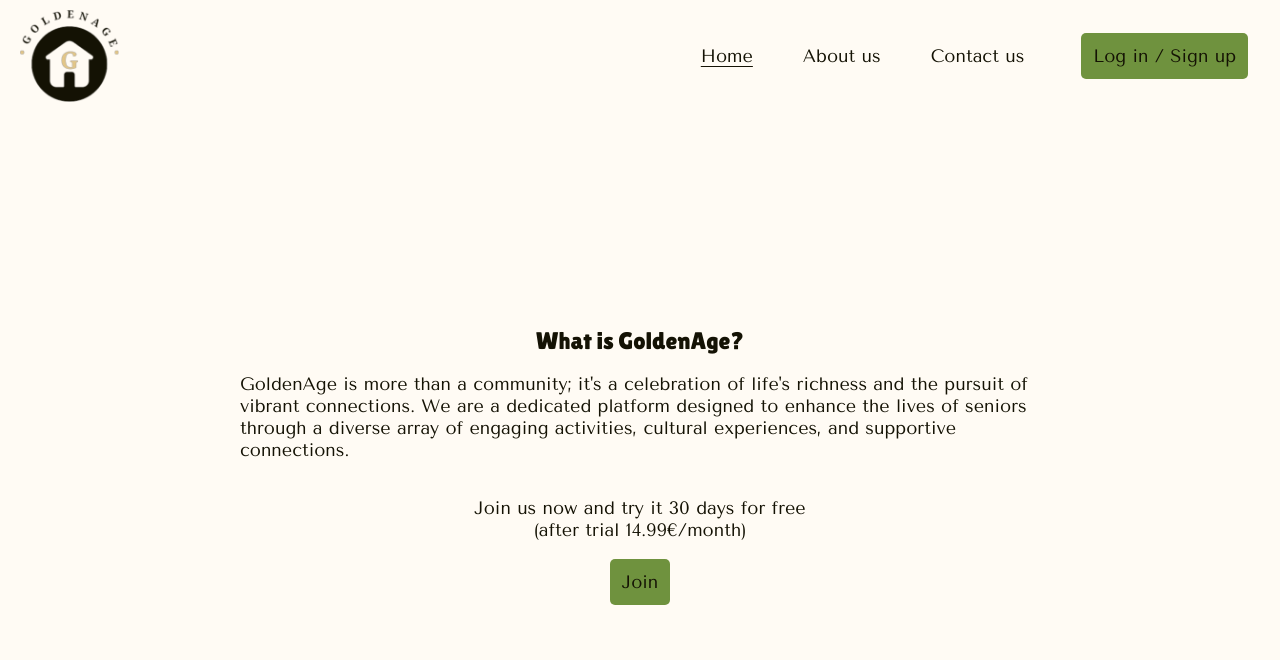
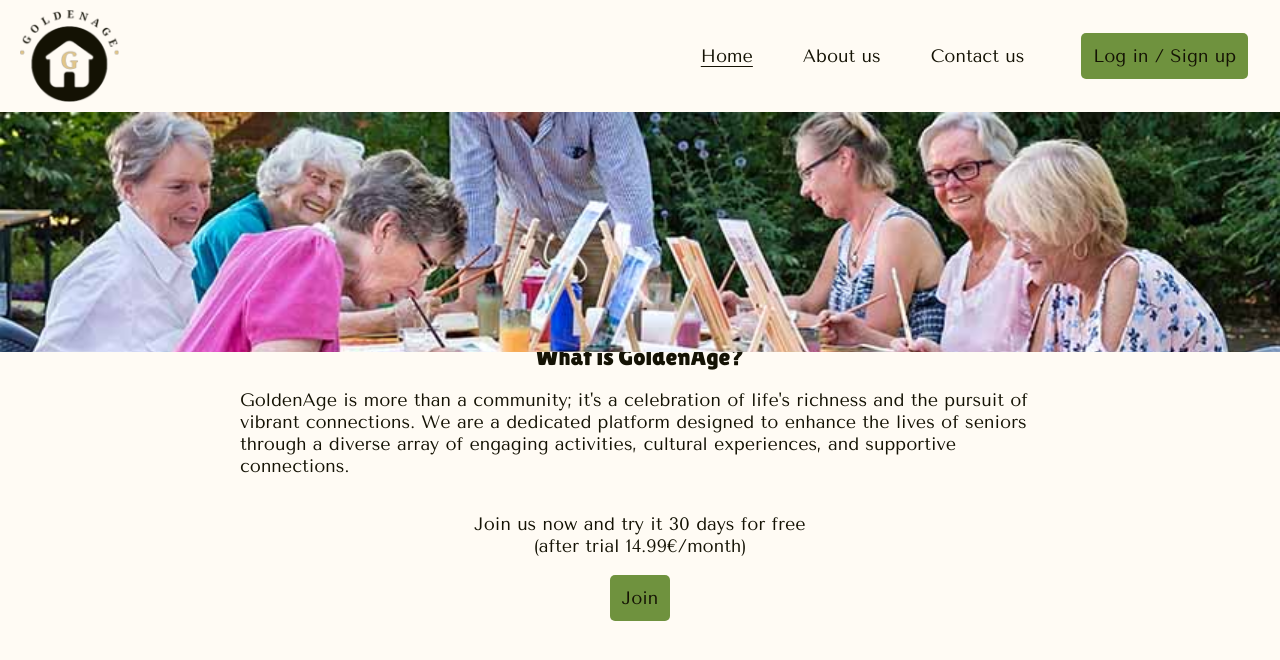
Before and after one commit to JuhoBjn/online-store, a React (Vite) app in the folder frontend/: page /frontpage in a window 1280 px wide. Shown: the top 660 px of the page. Built offline with nearby package versions, Linux system fonts and the light colour scheme.

Commit message:
Add banner image to front page #114

```diff
--- a/frontend/src/pages/frontpage/Frontpage.css
+++ b/frontend/src/pages/frontpage/Frontpage.css
@@ -11,10 +11,27 @@
   overflow: hidden;
 }
 
+.frontpage-banner-container {
+  height: fit-content;
+  max-height: 15em;
+  width: 100vw;
+  position: absolute;
+  top: 7em;
+  left: 0;
+  overflow: hidden;
+}
+
+.frontpage-banner-image {
+  width: 100%;
+  height: 100%;
+  object-fit: cover;
+}
+
 .frontpage-content {
   height: fit-content;
   width: 80%;
   max-width: 50em;
+  margin-top: 2em;
 }
 
 #frontpage-title {
--- a/frontend/src/pages/frontpage/Frontpage.jsx
+++ b/frontend/src/pages/frontpage/Frontpage.jsx
@@ -2,6 +2,7 @@ import { useNavigate } from "react-router-dom";
 import { useEffect } from "react";
 
 import Button from "../../components/button/Button";
+import FrontpageBanner from "../../assets/Frontpage_banner.jpg";
 
 import "./Frontpage.css";
 
@@ -22,6 +23,14 @@ const Frontpage = () => {
 
   return (
     <div className="frontpage">
+      <div className="frontpage-banner-container">
+        <img
+          className="frontpage-banner-image"
+          data-testid="frontpage-banner-image"
+          src={FrontpageBanner}
+          alt="Banner image of a painting workshop"
+        />
+      </div>
       <div className="frontpage-content">
         <h2 data-testid="frontpage-title" id="frontpage-title">
           What is GoldenAge?
```
Also changed, not shown: frontend/src/assets/Frontpage_banner.jpg (added), 1 other file (tests, documents, lock files or other folders).
